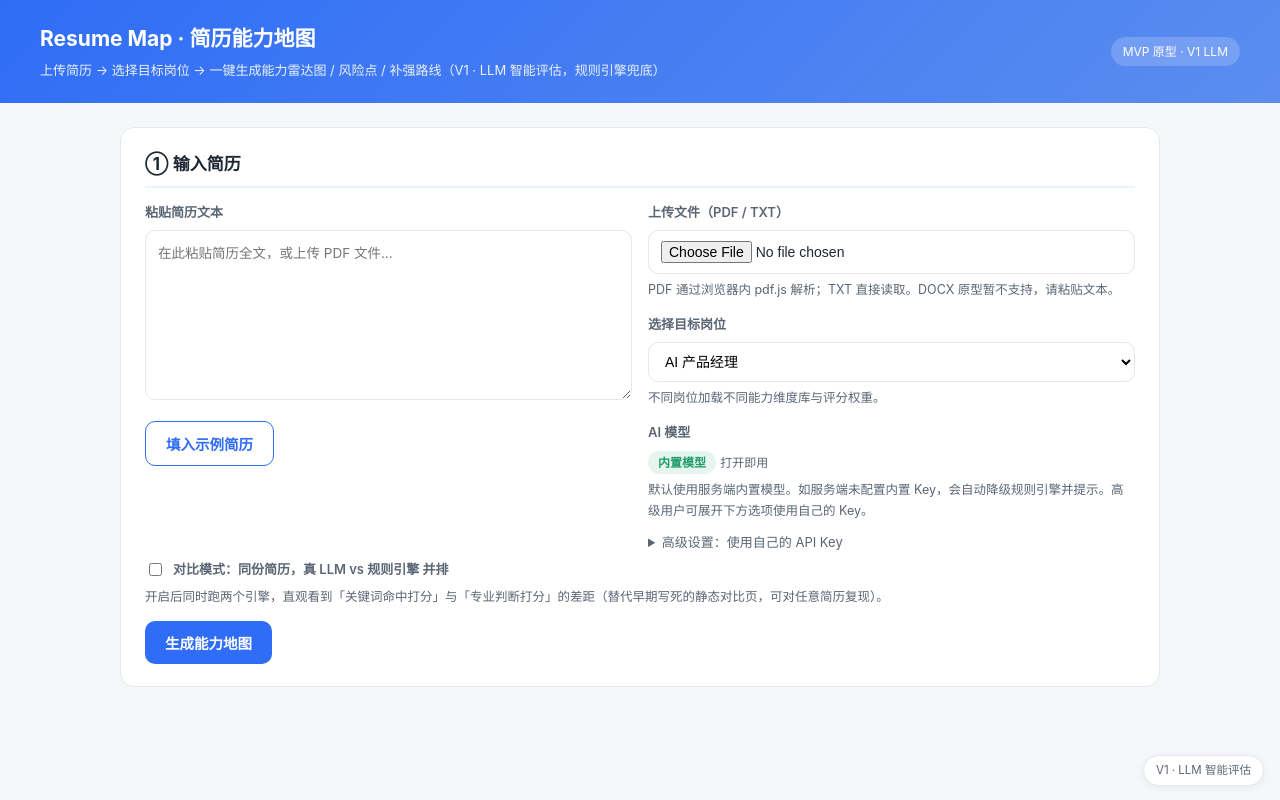
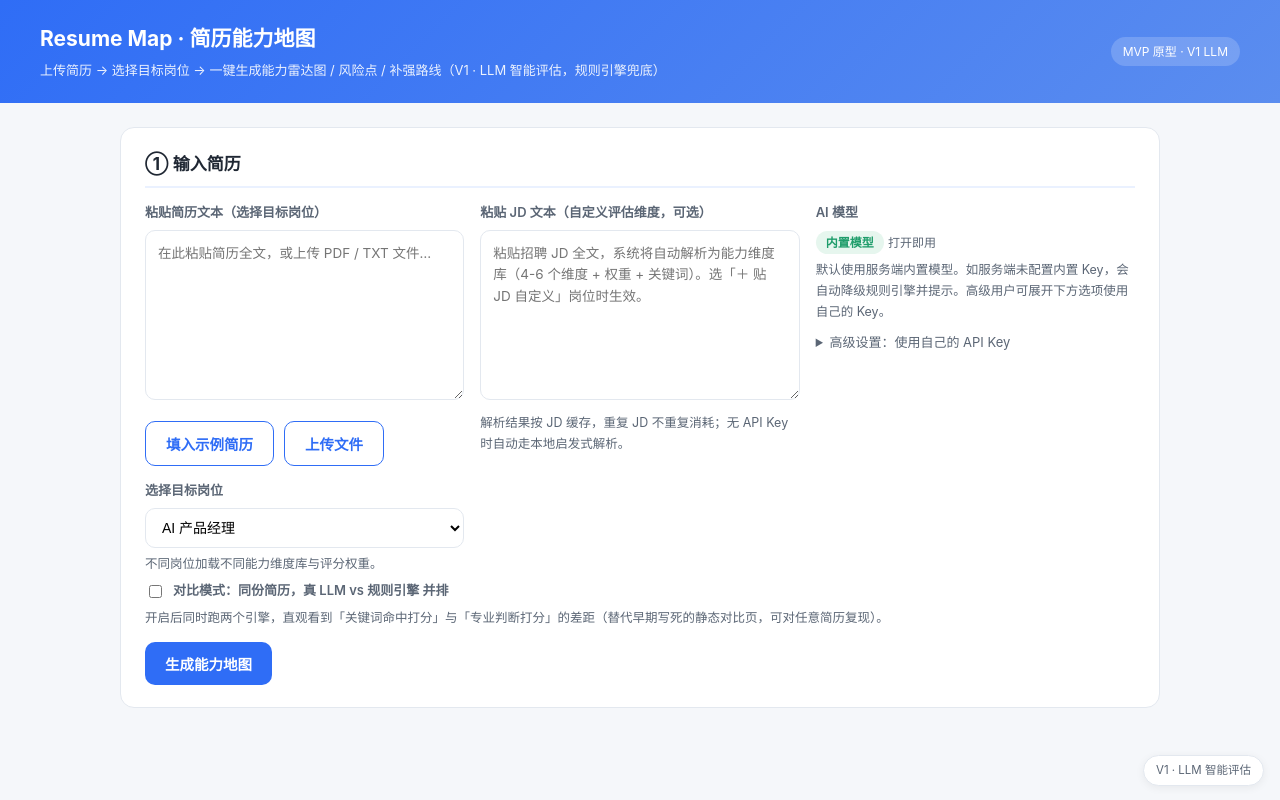
Before and after one commit to gjj-star/resume-map, a website: page resume-map-mvp.html in a window 1280 px wide. Drawn offline with Linux system fonts and the light colour scheme.

Commit message:
V2.1 UI 重排：上传文件改为同风格按钮并与「填入示例简历」并排；删除 PDF/TXT 提示；JD 文本独立为右侧常驻模块（不再内嵌岗位选择器）；输入区改为三列布局

```diff
--- a/resume-map-mvp.html
+++ b/resume-map-mvp.html
@@ -121,16 +121,13 @@
     <h2>① 输入简历</h2>
     <div class="row">
       <div>
-        <label>粘贴简历文本</label>
-        <textarea id="resumeText" placeholder="在此粘贴简历全文，或上传 PDF 文件…"></textarea>
+        <label>粘贴简历文本（选择目标岗位）</label>
+        <textarea id="resumeText" placeholder="在此粘贴简历全文，或上传 PDF / TXT 文件…"></textarea>
         <div class="btn-row">
           <button class="btn ghost" id="sampleBtn">填入示例简历</button>
+          <button class="btn ghost" id="uploadBtn">上传文件</button>
         </div>
-      </div>
-      <div>
-        <label>上传文件（PDF / TXT）</label>
-        <input type="file" id="fileInput" accept=".pdf,.txt">
-        <div class="hint">PDF 通过浏览器内 pdf.js 解析；TXT 直接读取。DOCX 原型暂不支持，请粘贴文本。</div>
+        <input type="file" id="fileInput" accept=".pdf,.txt" style="display:none">
         <div class="err" id="fileErr"></div>
         <label style="margin-top:14px">选择目标岗位</label>
         <select id="roleSelect">
@@ -140,12 +137,14 @@
           <option value="__custom__">＋ 贴 JD 自定义</option>
         </select>
         <div class="hint">不同岗位加载不同能力维度库与评分权重。</div>
-        <div id="jdBox" style="display:none;margin-top:10px">
-          <label>粘贴目标岗位 JD（自定义评估维度）</label>
-          <textarea id="jdInput" rows="5" placeholder="粘贴招聘 JD 全文，系统将自动解析为能力维度库（4-6 个维度 + 权重 + 关键词）"></textarea>
-          <div class="hint">解析结果会按 JD 缓存，重复 JD 不重复消耗。无 API Key 时自动走本地启发式解析。</div>
-        </div>
-        <label style="margin-top:14px">AI 模型</label>
+      </div>
+      <div>
+        <label>粘贴 JD 文本（自定义评估维度，可选）</label>
+        <textarea id="jdInput" rows="9" placeholder="粘贴招聘 JD 全文，系统将自动解析为能力维度库（4-6 个维度 + 权重 + 关键词）。选「＋ 贴 JD 自定义」岗位时生效。"></textarea>
+        <div class="hint">解析结果按 JD 缓存，重复 JD 不重复消耗；无 API Key 时自动走本地启发式解析。</div>
+      </div>
+      <div>
+        <label>AI 模型</label>
         <div style="margin-top:6px"><span class="pill" style="background:#e6f6ee;color:#1f9d6b">内置模型</span> <span style="color:var(--sub);font-size:12px">打开即用</span></div>
         <div class="hint">默认使用服务端内置模型。如服务端未配置内置 Key，会自动降级规则引擎并提示。高级用户可展开下方选项使用自己的 Key。</div>
         <details style="margin-top:10px">
@@ -428,8 +427,8 @@ function renderCompare(data){
 }
 
 /* ============ 交互 ============ */
-document.getElementById('roleSelect').addEventListener('change', (e)=>{
-  document.getElementById('jdBox').style.display = (e.target.value==='__custom__') ? 'block' : 'none';
+document.getElementById('uploadBtn').addEventListener('click', ()=>{
+  document.getElementById('fileInput').click();
 });
 const jdLibCache = new Map();
 async function parseJD(jd){
@@ -450,7 +449,7 @@ document.getElementById('genBtn').addEventListener('click', async ()=>{
   let customLib=null;
   if(role==='__custom__'){
     const jd=document.getElementById('jdInput').value.trim();
-    if(!jd){ err.textContent='请先在「贴 JD 自定义」中粘贴目标岗位 JD。'; err.style.display='block'; return; }
+    if(!jd){ err.textContent='请先在右侧「粘贴 JD 文本」中粘贴目标岗位 JD。'; err.style.display='block'; return; }
     try{ customLib=await parseJD(jd); }
     catch(e){ err.style.color=''; err.textContent='JD 解析失败：'+(e.message||e); err.style.display='block'; return; }
   }
```
